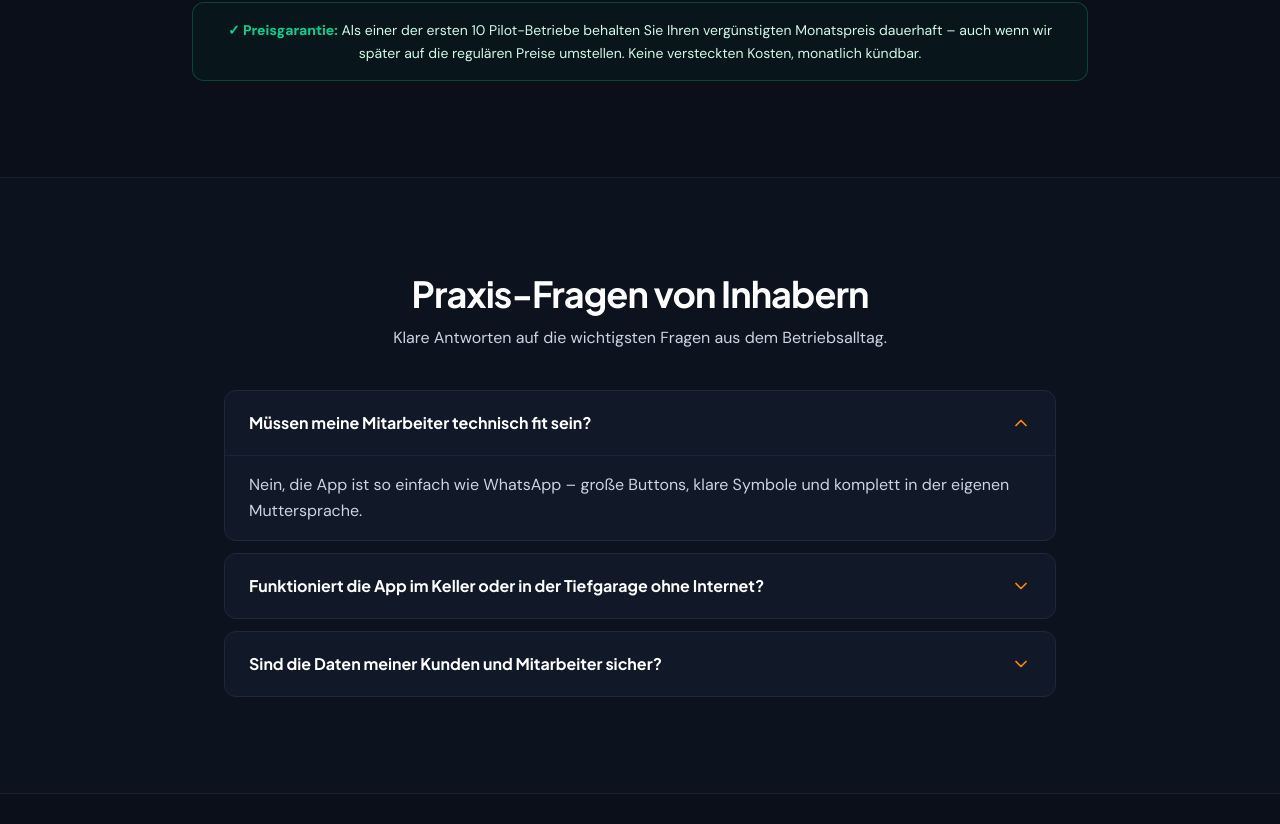
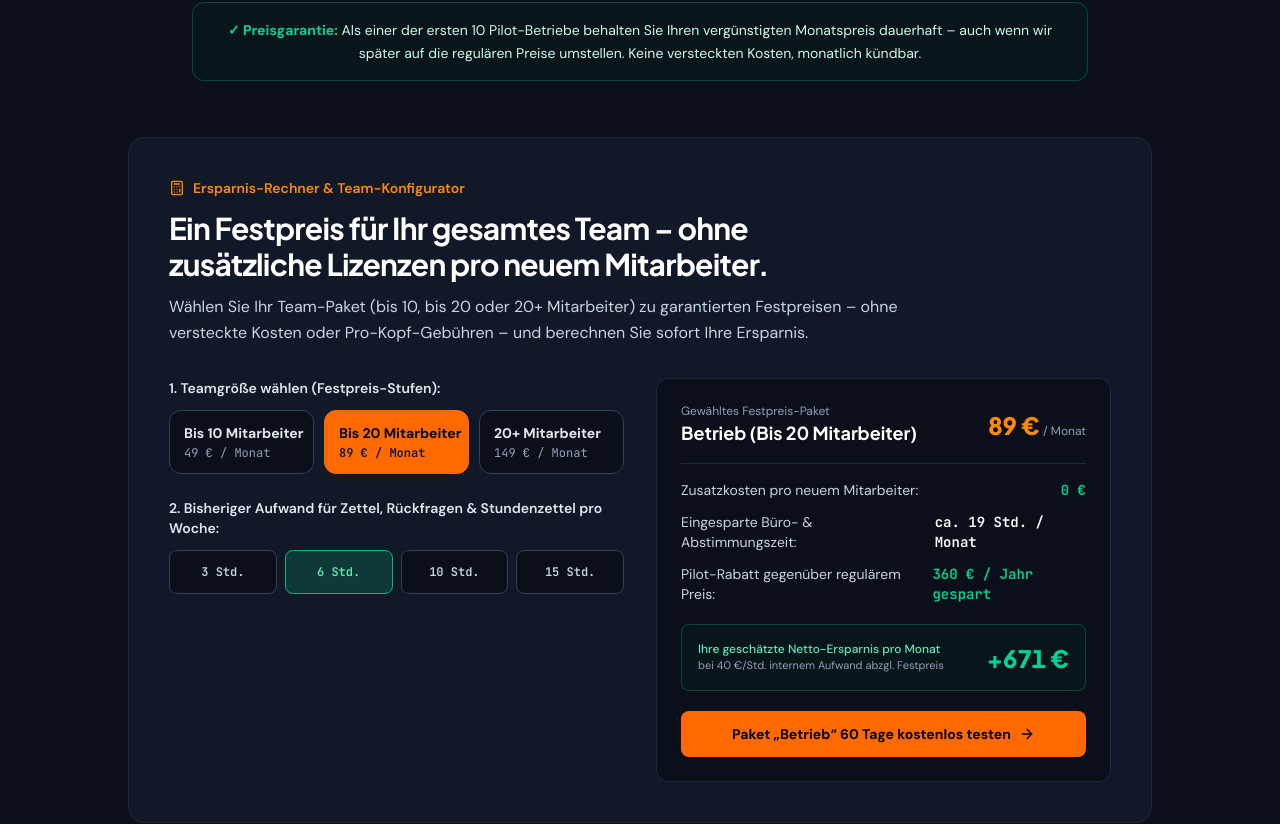
Before and after one commit to sandokanmcroar-spec/hausmeisterPro_web_stranica, a React (Vite) app: page / in a window 1280 px wide. Shown: the part 6331-7155 px from the top of the page. Built offline with nearby package versions, Linux system fonts and the light colour scheme.

Commit message:
feat: add pricing calculator state to HowItWorks
Introduce state management for pricing tiers and weekly paperwork hours to support dynamic cost calculations in the pricing section.

```diff
--- a/src/components/HowItWorksAndPricing.tsx
+++ b/src/components/HowItWorksAndPricing.tsx
@@ -1,20 +1,28 @@
-import { ArrowRight, Check, ShieldCheck } from 'lucide-react';
+import { useState } from 'react';
+import { ArrowRight, Calculator, Check, ShieldCheck } from 'lucide-react';
 
 interface HowItWorksAndPricingProps {
   onNavigate: (sectionId: string) => void;
 }
 
 interface PricingTier {
-  id: string;
+  id: 'starter' | 'betrieb' | 'profi';
   name: string;
   teamRange: string;
+  buttonLabel: string;
   pilotPrice: string;
+  pilotPriceNum: number;
   regularPrice: string;
+  regularPriceNum: number;
+  defaultHoursPerWeek: number;
   highlighted?: boolean;
   features: string[];
 }
 
 export function HowItWorksAndPricing({ onNavigate }: HowItWorksAndPricingProps) {
+  const [selectedTierId, setSelectedTierId] = useState<'starter' | 'betrieb' | 'profi'>('betrieb');
+  const [weeklyPaperworkHours, setWeeklyPaperworkHours] = useState<number>(6);
+
   const steps = [
     {
       num: '01.',
@@ -38,8 +46,12 @@ export function HowItWorksAndPricing({ onNavigate }: HowItWorksAndPricingProps)
       id: 'starter',
       name: 'Starter',
       teamRange: 'bis 10 Mitarbeiter',
+      buttonLabel: 'Bis 10 Mitarbeiter',
       pilotPrice: '49 €',
+      pilotPriceNum: 49,
       regularPrice: '69 € / Monat',
+      regularPriceNum: 69,
+      defaultHoursPerWeek: 4,
       features: [
         'Voller Funktionsumfang (7 Sprachen, Foto-Nachweis, PDF-Protokolle, QR-Zähler & Zeiterfassung)',
         '0 € Einrichtungsgebühr',
@@ -51,8 +63,12 @@ export function HowItWorksAndPricing({ onNavigate }: HowItWorksAndPricingProps)
       id: 'betrieb',
       name: 'Betrieb',
       teamRange: '11 bis 20 Mitarbeiter',
+      buttonLabel: 'Bis 20 Mitarbeiter',
       pilotPrice: '89 €',
+      pilotPriceNum: 89,
       regularPrice: '119 € / Monat',
+      regularPriceNum: 119,
+      defaultHoursPerWeek: 6,
       highlighted: true,
       features: [
         'Voller Funktionsumfang (7 Sprachen, Foto-Nachweis, PDF-Protokolle, QR-Zähler & Zeiterfassung)',
@@ -66,8 +82,12 @@ export function HowItWorksAndPricing({ onNavigate }: HowItWorksAndPricingProps)
       id: 'profi',
       name: 'Profi-Betrieb',
       teamRange: 'ab 20+ Mitarbeiter',
+      buttonLabel: '20+ Mitarbeiter',
       pilotPrice: '149 €',
+      pilotPriceNum: 149,
       regularPrice: '189 € / Monat',
+      regularPriceNum: 189,
+      defaultHoursPerWeek: 10,
       features: [
         'Voller Funktionsumfang (7 Sprachen, Foto-Nachweis, PDF-Protokolle, QR-Zähler & Zeiterfassung)',
         '0 € Einrichtungsgebühr',
@@ -77,6 +97,18 @@ export function HowItWorksAndPricing({ onNavigate }: HowItWorksAndPricingProps)
       ],
     },
   ];
+
+  const activeTier = pricingTiers.find((t) => t.id === selectedTierId) || pricingTiers[1];
+  const monthlyHoursSaved = Math.round(weeklyPaperworkHours * 4.3 * 0.75);
+  const hourlyRateEuro = 40;
+  const grossMonthlyValue = monthlyHoursSaved * hourlyRateEuro;
+  const netMonthlySavings = Math.max(0, grossMonthlyValue - activeTier.pilotPriceNum);
+  const annualPilotDiscount = (activeTier.regularPriceNum - activeTier.pilotPriceNum) * 12;
+
+  const handleSelectTier = (tier: PricingTier) => {
+    setSelectedTierId(tier.id);
+    setWeeklyPaperworkHours(tier.defaultHoursPerWeek);
+  };
 
   return (
     <>
@@ -236,6 +268,152 @@ export function HowItWorksAndPricing({ onNavigate }: HowItWorksAndPricingProps)
               kündbar.
             </p>
           </div>
+
+          {/* 4. Ersparnis-Rechner / Konfigurator */}
+          <div
+            id="ersparnis-rechner"
+            className="mx-auto mt-14 max-w-5xl rounded-2xl border border-slate-800 bg-[#111827] p-6 sm:p-10"
+          >
+            <div className="max-w-3xl">
+              <div className="mb-3 inline-flex items-center gap-2 text-sm font-semibold text-orange-400">
+                <Calculator className="h-4 w-4 shrink-0" />
+                <span>Ersparnis-Rechner &amp; Team-Konfigurator</span>
+              </div>
+              <h2 className="font-display text-2xl font-bold tracking-tight text-white sm:text-3xl [text-wrap:balance]">
+                Ein Festpreis für Ihr gesamtes Team – ohne zusätzliche Lizenzen pro neuem
+                Mitarbeiter.
+              </h2>
+              <p className="mt-3 text-base leading-relaxed text-slate-300">
+                Wählen Sie Ihr Team-Paket (bis 10, bis 20 oder 20+ Mitarbeiter) zu garantierten
+                Festpreisen – ohne versteckte Kosten oder Pro-Kopf-Gebühren – und berechnen Sie
+                sofort Ihre Ersparnis.
+              </p>
+            </div>
+
+            <div className="mt-8 grid grid-cols-1 gap-8 lg:grid-cols-12 lg:items-start">
+              {/* Left Column: 3 Compact Team-Size Buttons + Weekly Paperwork Hours */}
+              <div className="space-y-6 lg:col-span-6">
+                <div>
+                  <p className="text-sm font-semibold text-slate-200 mb-3">
+                    1. Teamgröße wählen (Festpreis-Stufen):
+                  </p>
+                  <div className="grid grid-cols-1 sm:grid-cols-3 gap-2.5">
+                    {pricingTiers.map((tier) => {
+                      const active = selectedTierId === tier.id;
+                      return (
+                        <button
+                          key={tier.id}
+                          type="button"
+                          onClick={() => handleSelectTier(tier)}
+                          className={`rounded-xl border px-3.5 py-3 text-left transition-colors cursor-pointer min-h-[56px] ${
+                            active
+                              ? 'border-orange-500 bg-orange-500 text-slate-950'
+                              : 'border-slate-700 bg-[#0B0F19] text-slate-200 hover:border-slate-500'
+                          }`}
+                        >
+                          <span className="block text-sm font-bold whitespace-nowrap">
+                            {tier.buttonLabel}
+                          </span>
+                          <span
+                            className={`mt-0.5 block font-mono text-xs tabular-nums ${
+                              active ? 'text-slate-900 font-semibold' : 'text-slate-400'
+                            }`}
+                          >
+                            {tier.pilotPrice} / Monat
+                          </span>
+                        </button>
+                      );
+                    })}
+                  </div>
+                </div>
+
+                <div>
+                  <p className="text-sm font-semibold text-slate-200 mb-3">
+                    2. Bisheriger Aufwand für Zettel, Rückfragen &amp; Stundenzettel pro Woche:
+                  </p>
+                  <div className="grid grid-cols-4 gap-2">
+                    {[3, 6, 10, 15].map((hrs) => {
+                      const active = weeklyPaperworkHours === hrs;
+                      return (
+                        <button
+                          key={hrs}
+                          type="button"
+                          onClick={() => setWeeklyPaperworkHours(hrs)}
+                          className={`rounded-lg border py-2.5 text-center font-mono text-xs font-bold tabular-nums transition-colors cursor-pointer min-h-[44px] ${
+                            active
+                              ? 'border-emerald-500 bg-emerald-500/20 text-emerald-300'
+                              : 'border-slate-700 bg-[#0B0F19] text-slate-300 hover:border-slate-500'
+                          }`}
+                        >
+                          {hrs} Std.
+                        </button>
+                      );
+                    })}
+                  </div>
+                </div>
+              </div>
+
+              {/* Right Column: Instant Calculation Summary */}
+              <div className="rounded-xl border border-slate-800 bg-[#0B0F19] p-5 sm:p-6 lg:col-span-6">
+                <div className="flex items-center justify-between gap-2 border-b border-slate-800 pb-4">
+                  <div>
+                    <p className="text-xs text-slate-400">Gewähltes Festpreis-Paket</p>
+                    <p className="font-display text-lg font-bold text-white">
+                      {activeTier.name} ({activeTier.buttonLabel})
+                    </p>
+                  </div>
+                  <div className="text-right">
+                    <span className="font-display text-2xl font-extrabold text-orange-400 tabular-nums">
+                      {activeTier.pilotPrice}
+                    </span>
+                    <span className="text-xs text-slate-400"> / Monat</span>
+                  </div>
+                </div>
+
+                <dl className="mt-4 space-y-3 text-sm">
+                  <div className="flex items-center justify-between gap-4">
+                    <dt className="text-slate-300">Zusatzkosten pro neuem Mitarbeiter:</dt>
+                    <dd className="font-mono font-bold tabular-nums text-emerald-400">0 €</dd>
+                  </div>
+                  <div className="flex items-center justify-between gap-4">
+                    <dt className="text-slate-300">Eingesparte Büro- &amp; Abstimmungszeit:</dt>
+                    <dd className="font-mono font-bold tabular-nums text-white">
+                      ca. {monthlyHoursSaved} Std. / Monat
+                    </dd>
+                  </div>
+                  <div className="flex items-center justify-between gap-4">
+                    <dt className="text-slate-300">Pilot-Rabatt gegenüber regulärem Preis:</dt>
+                    <dd className="font-mono font-bold tabular-nums text-emerald-400">
+                      {annualPilotDiscount} € / Jahr gespart
+                    </dd>
+                  </div>
+                </dl>
+
+                <div className="mt-5 rounded-lg border border-emerald-500/30 bg-emerald-950/20 p-4 flex items-center justify-between gap-4">
+                  <div>
+                    <p className="text-xs font-medium text-emerald-300">
+                      Ihre geschätzte Netto-Ersparnis pro Monat
+                    </p>
+                    <p className="text-[11px] text-slate-400">
+                      bei 40 €/Std. internem Aufwand abzgl. Festpreis
+                    </p>
+                  </div>
+                  <p className="font-display text-2xl font-extrabold text-emerald-400 tabular-nums whitespace-nowrap">
+                    +{netMonthlySavings} €
+                  </p>
+                </div>
+
+                <button
+                  type="button"
+                  onClick={() => onNavigate('kontakt-formular')}
+                  className="mt-5 inline-flex w-full items-center justify-center gap-2 rounded-lg bg-orange-500 px-5 py-3 text-sm font-bold text-slate-950 hover:bg-orange-400 transition-colors cursor-pointer min-h-[46px]"
+                >
+                  <span>Paket „{activeTier.name}“ 60 Tage kostenlos testen</span>
+                  <ArrowRight className="h-4 w-4 shrink-0" />
+                </button>
+              </div>
+            </div>
+          </div>
         </div>
       </section>
     </>
```
